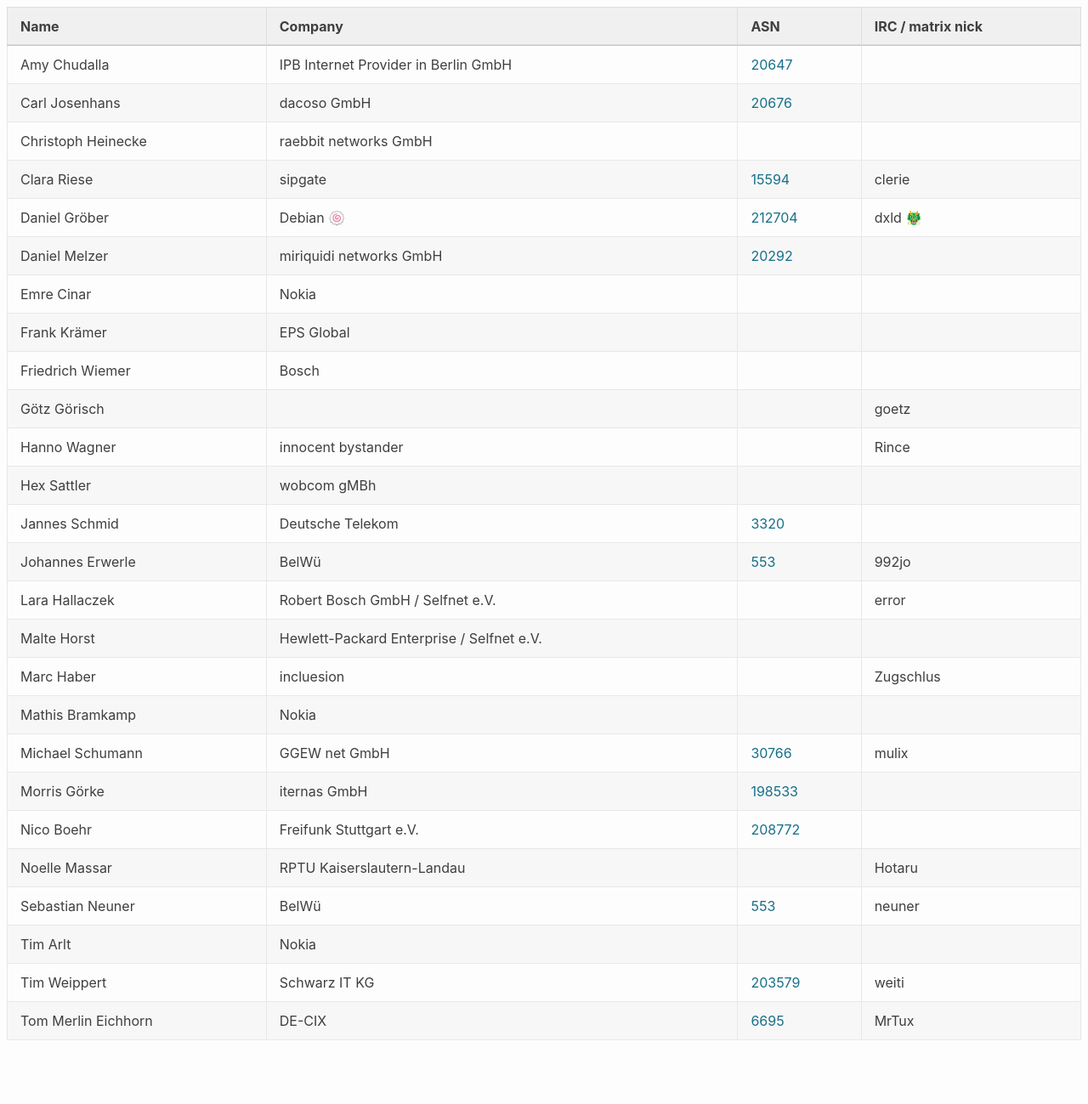
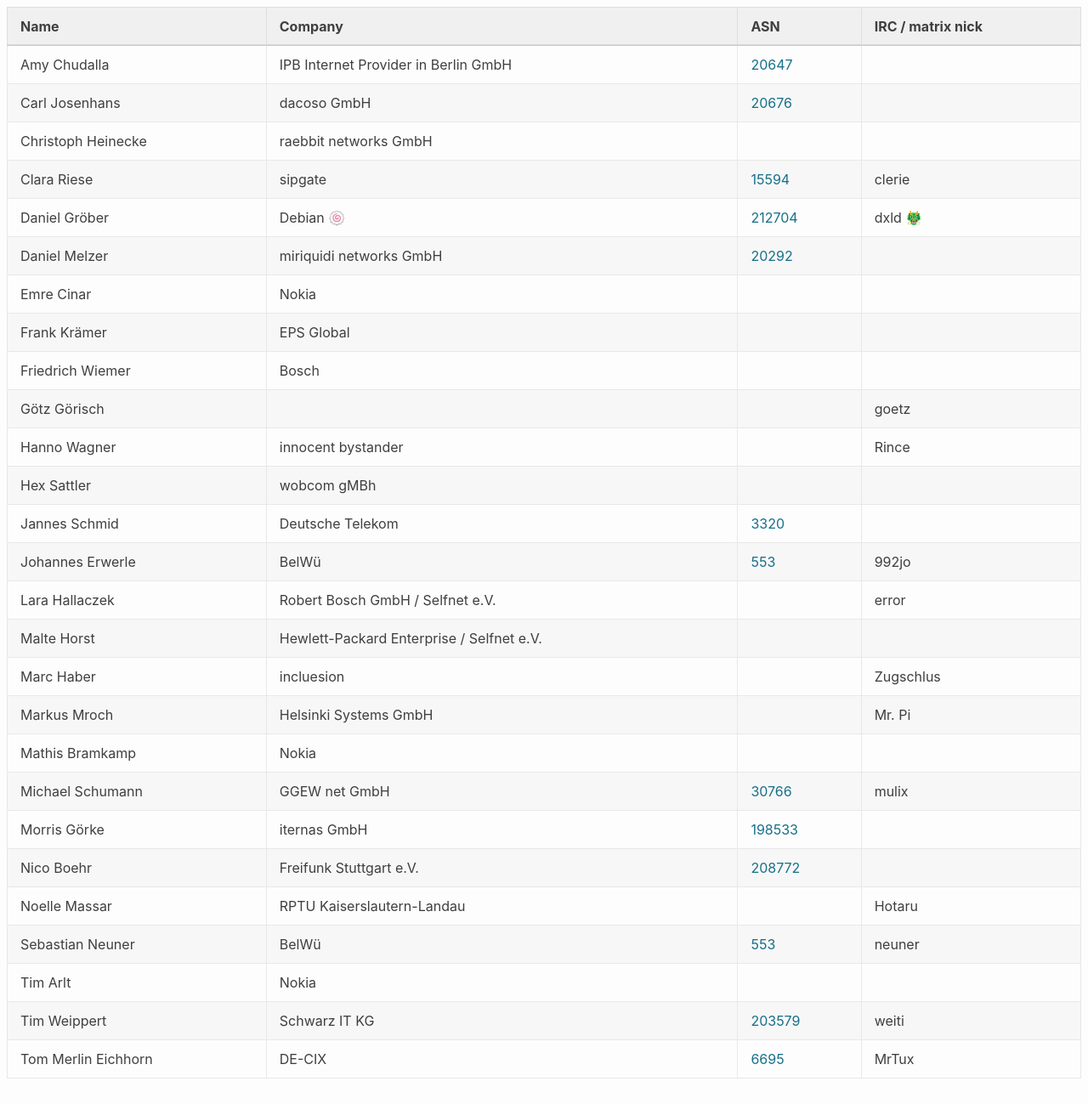
Before and after one commit to denog/pretix-attendeelist, a Jekyll site: the page built from denogmeetup25-06/index.markdown, in a window 1280 px wide and 1299 px high. Shown: the whole window at 85% size. Built offline with Jekyll 4.4.1, drawn with Linux system fonts in a browser that asks for light colours.

Commit message:
Latest data: Tue Jun  3 17:32:31 UTC 2025

```diff
--- a/_data/attendees_denogmeetup25-06.json
+++ b/_data/attendees_denogmeetup25-06.json
@@ -102,6 +102,12 @@
     "asn": null
   },
   {
+    "name": "Markus Mroch",
+    "company": "Helsinki Systems GmbH",
+    "irc": "Mr. Pi",
+    "asn": null
+  },
+  {
     "name": "Mathis Bramkamp",
     "company": "Nokia",
     "irc": null,
```
